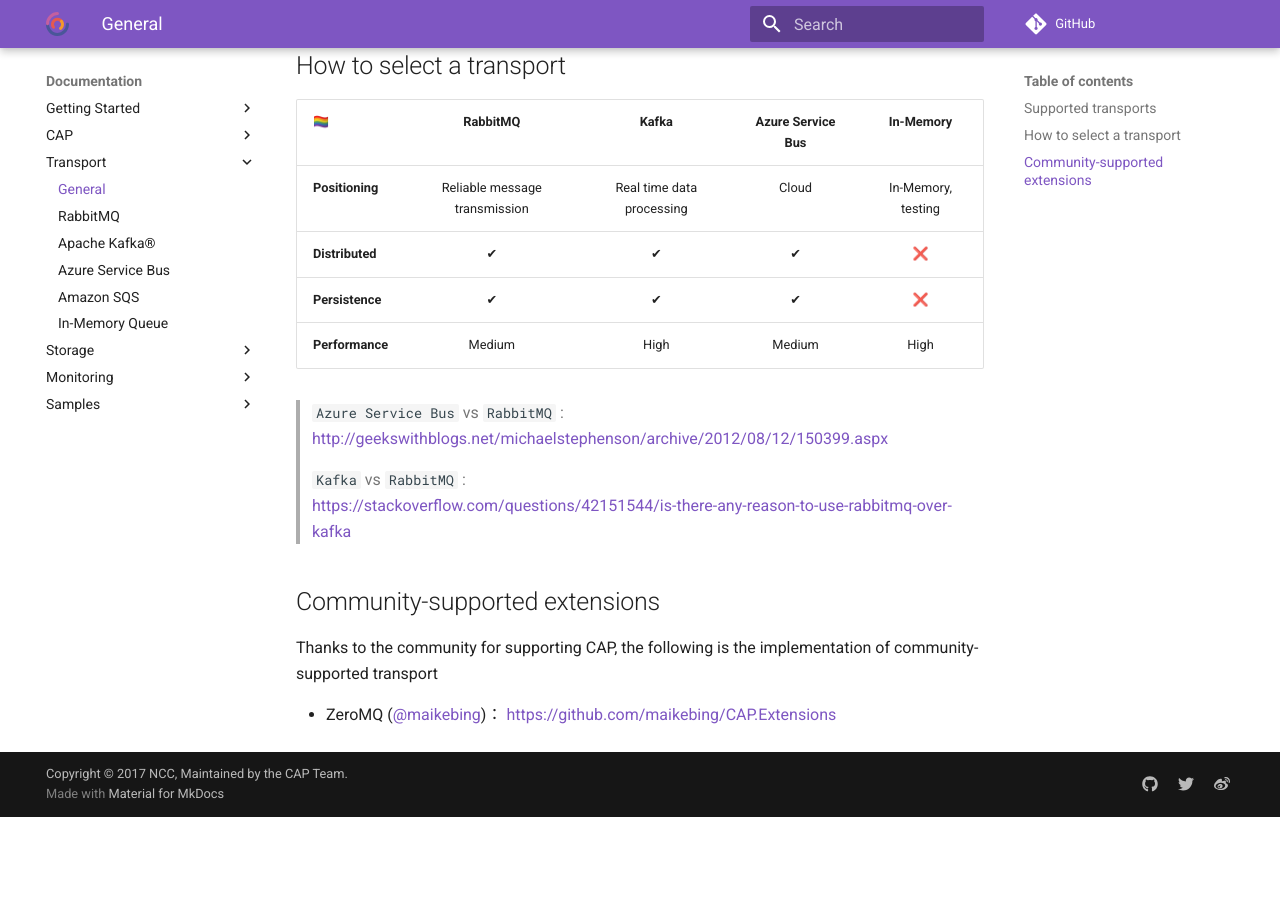
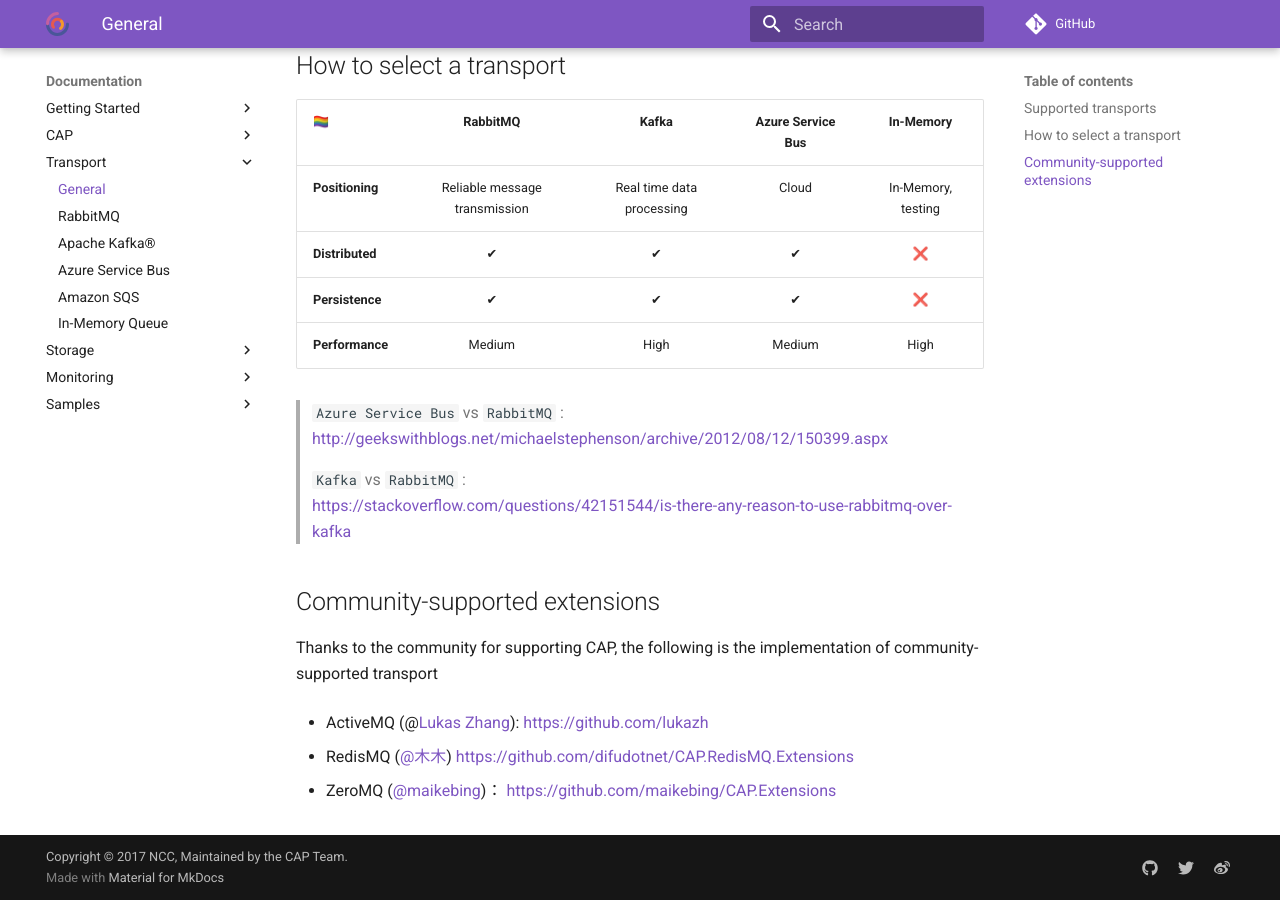
Before and after one commit to dotnetcore/CAP, an MkDocs documentation site: the page built from docs/content/user-guide/en/transport/general.md, in a window 1280 px wide and 900 px high, scrolled down 563 px. Built offline with MkDocs 1.6.1 and Material for MkDocs 9.7.7, drawn with Linux system fonts in a browser that asks for light colours; comment, search, counter and statistics services are not loaded; before the commit the page ends 1380 px from its top, so only the background shows below that.

Commit message:
Fix docs

```diff
--- a/docs/content/user-guide/en/transport/general.md
+++ b/docs/content/user-guide/en/transport/general.md
@@ -32,4 +32,8 @@
 
 Thanks to the community for supporting CAP, the following is the implementation of community-supported transport
 
+* ActiveMQ (@[Lukas Zhang](https://github.com/lukazh/Lukaz.CAP.ActiveMQ)): https://github.com/lukazh
+
+* RedisMQ  ([@木木](https://github.com/difudotnet)) https://github.com/difudotnet/CAP.RedisMQ.Extensions
+
 * ZeroMQ ([@maikebing](https://github.com/maikebing))： https://github.com/maikebing/CAP.Extensions
```
